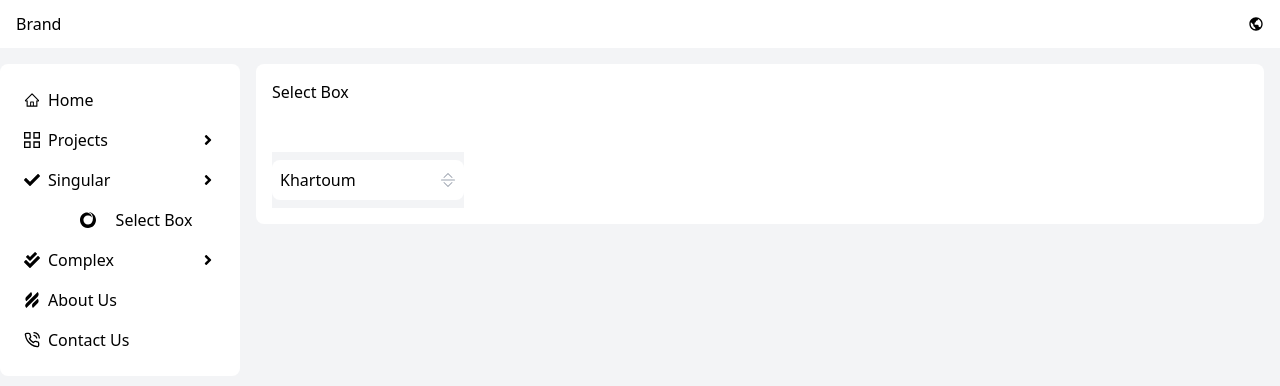
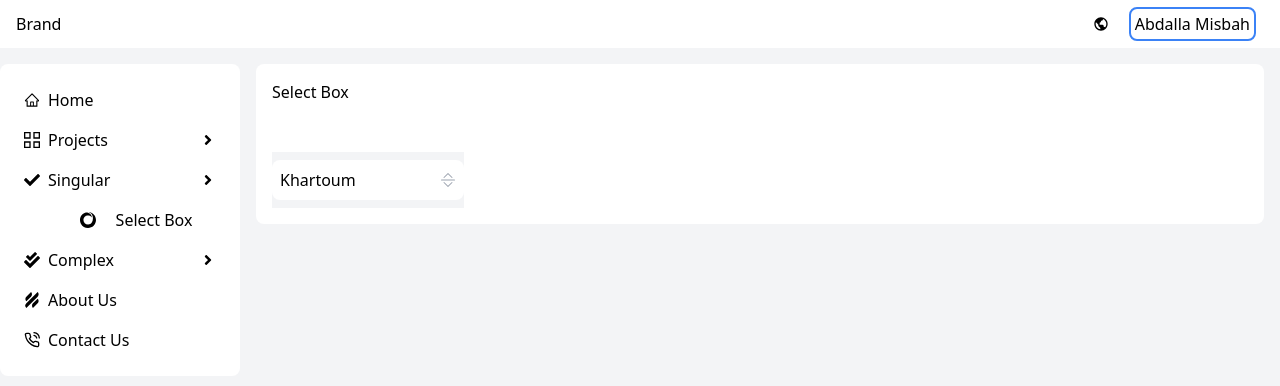
Before and after one commit to aaami1ster/nextjs-tailwind-sandbox, a Next.js app: page /singular/selectbox in a window 1280 px wide. Shown: the top 386 px of the page. Built offline with nearby package versions, Linux system fonts and the light colour scheme.

Commit message:
feat: add user area selectbox

```diff
--- a/app/singular/selectbox/CustomSelectBox.tsx
+++ b/app/singular/selectbox/CustomSelectBox.tsx
@@ -5,7 +5,7 @@ import { BsChevronBarExpand } from "react-icons/bs";
 const cities = ["Khartoum", "Omdurman", "Bahri", "Shendi", "Medani", "Atbara"];
 type Props = {};
 
-const UserAreaSelectBox = (props: Props) => {
+const CustomSelectBox = (props: Props) => {
   const [selectedCity, setSelectedCity] = useState(cities[0]);
   const [open, setOpen] = useState(false);
 
@@ -50,4 +50,4 @@ const UserAreaSelectBox = (props: Props) => {
   );
 };
 
-export default UserAreaSelectBox;
+export default CustomSelectBox;
--- a/app/singular/selectbox/page.tsx
+++ b/app/singular/selectbox/page.tsx
@@ -1,5 +1,5 @@
 import React from 'react'
-import CustomSelectBox from '../../../components/layout/UserAreaSelectBox'
+import CustomSelectBox from './CustomSelectBox'
 
 type Props = {}
 
--- a/components/layout/Header.tsx
+++ b/components/layout/Header.tsx
@@ -3,6 +3,7 @@ import React, { useContext } from "react";
 import { FaBars } from "react-icons/fa";
 import { BiWorld } from "react-icons/bi";
 import { MenuContext } from "@/context/MenuContext";
+import UserAreaSelectBox from "./UserAreaSelectBox";
 
 type HeaderProps = {};
 
@@ -12,9 +13,12 @@ const Header = (props: HeaderProps) => {
     <div className="bg-white flex justify-between items-center px-4 h-12 mb-4">
       <div>Brand</div>
       <div>
-        <div className="flex justify-center gap-4">
+        <div className="flex justify-center items-center gap-3">
           <BiWorld className="cursor-pointer" />
-          <FaBars  onClick={toggle} className="lg:hidden cursor-pointer" />
+          <FaBars onClick={toggle} className="lg:hidden cursor-pointer" />
+          <div>
+            <UserAreaSelectBox />
+          </div>
         </div>
       </div>
     </div>
--- a/components/layout/UserAreaSelectBox.tsx
+++ b/components/layout/UserAreaSelectBox.tsx
@@ -1,51 +1,54 @@
 "use client";
+import Link from "next/link";
 import React, { useState } from "react";
 import { AiOutlineCheck } from "react-icons/ai";
-import { BsChevronBarExpand } from "react-icons/bs";
-const cities = ["Khartoum", "Omdurman", "Bahri", "Shendi", "Medani", "Atbara"];
+
+const actions = [
+  { id: 1, label: "Profile", route: "/users/profile" },
+  { id: 2, label: "Transactions", route: "/users/transactions" },
+  { id: 3, label: "Log Out", route: "/users/logout" },
+];
 type Props = {};
 
 const UserAreaSelectBox = (props: Props) => {
-  const [selectedCity, setSelectedCity] = useState(cities[0]);
   const [open, setOpen] = useState(false);
 
   return (
     <>
-      <div className="bg-gray-100 flex flex-col justify-center items-center w-fit relative z-30">
+      <div className="flex flex-col justify-center items-center relative z-30">
         <div
           onClick={() => setOpen((prev) => !prev)}
-          className="flex justify-between items-center bg-white w-48 my-2 p-2 rounded-lg cursor-pointer"
+          className="p-2 cursor-pointer"
         >
-          <span>{selectedCity}</span>
-          <BsChevronBarExpand className="text-gray-400" />
+          <span className="border-2 border-blue-500 p-1 rounded-lg">
+            Abdalla Misbah
+          </span>
         </div>
         <div
-          className={`flex flex-col bg-white w-48 my-2 rounded-lg transition-all duration-200 overflow-hidden ${
+          className={`flex flex-col bg-sky-100 w-40 my-2 rounded-lg transition-all duration-200 overflow-hidden ${
             open ? "opacity-100 h-auto" : "opacity-0 h-0"
-          } absolute top-16 left-0`}
+          } absolute top-12 right-0`}
         >
-          {cities.map((item) => (
+          {actions.map((item) => (
             <div
-              key={item}
+              key={item.id}
               onClick={() => {
-                setSelectedCity(item);
                 setOpen(false);
               }}
-              className={`flex justify-start items-center gap-x-2 px-2 py-1 hover:bg-orange-100 cursor-pointer ${
-                selectedCity === item ? "bg-orange-100" : ""
-              }`}
+              className={`flex justify-start items-center gap-x-2 px-2 py-1 hover:bg-sky-300 cursor-pointer`}
             >
-              <AiOutlineCheck
-                className={`text-orange-300 ${
-                  selectedCity === item ? "opacity-100" : "opacity-0"
-                }`}
-              />
-              <span>{item}</span>
+              {/* <AiOutlineCheck className={`text-sky-300`} /> */}
+              <Link href={item.route}>{item.label}</Link>
             </div>
           ))}
         </div>
       </div>
-      <div onClick={() => setOpen(false)} className={`bg-gray-100 opacity-50 fixed inset-0 z-0 ${open ? "block" : "hidden"}`}></div>
+      <div
+        onClick={() => setOpen(false)}
+        className={`bg-gray-100 opacity-50 fixed inset-0 z-0 ${
+          open ? "block" : "hidden"
+        }`}
+      ></div>
     </>
   );
 };
```
